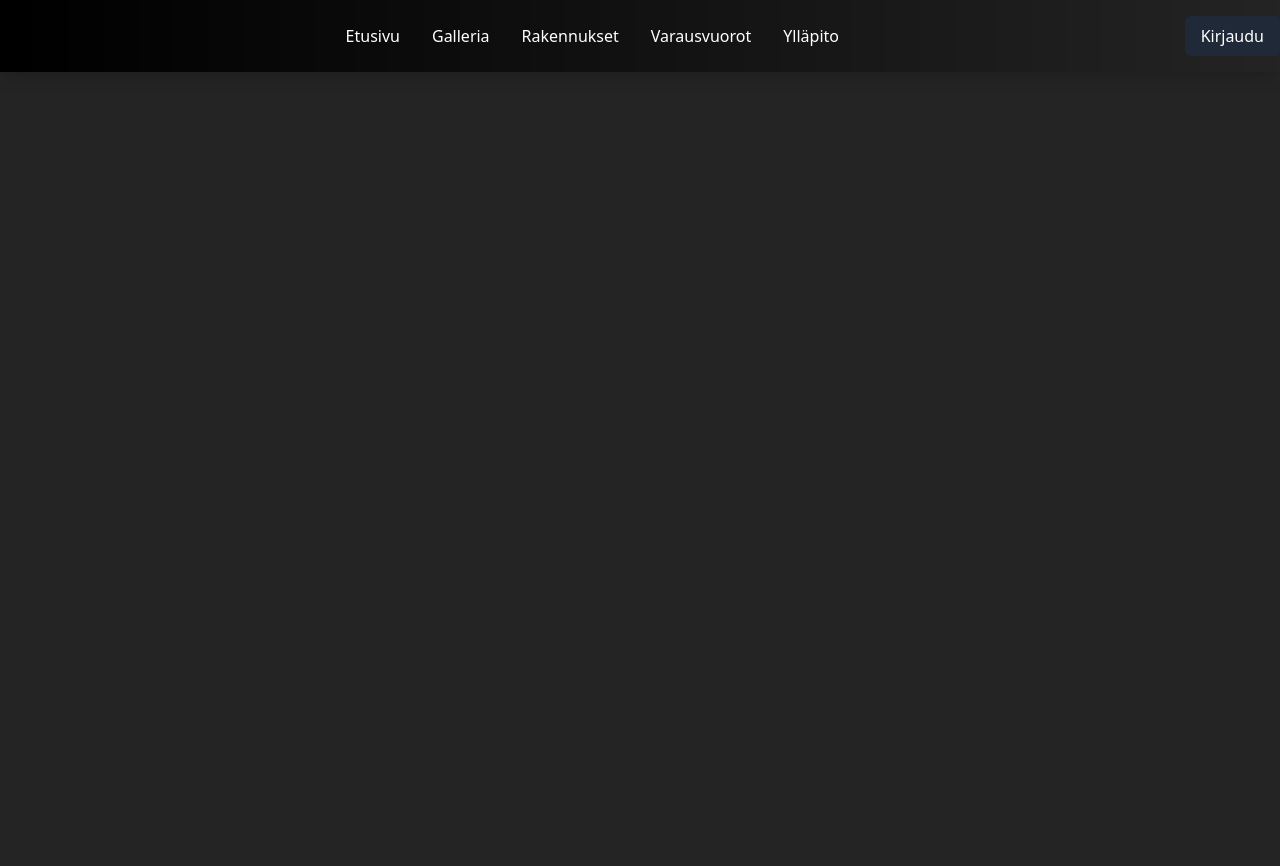
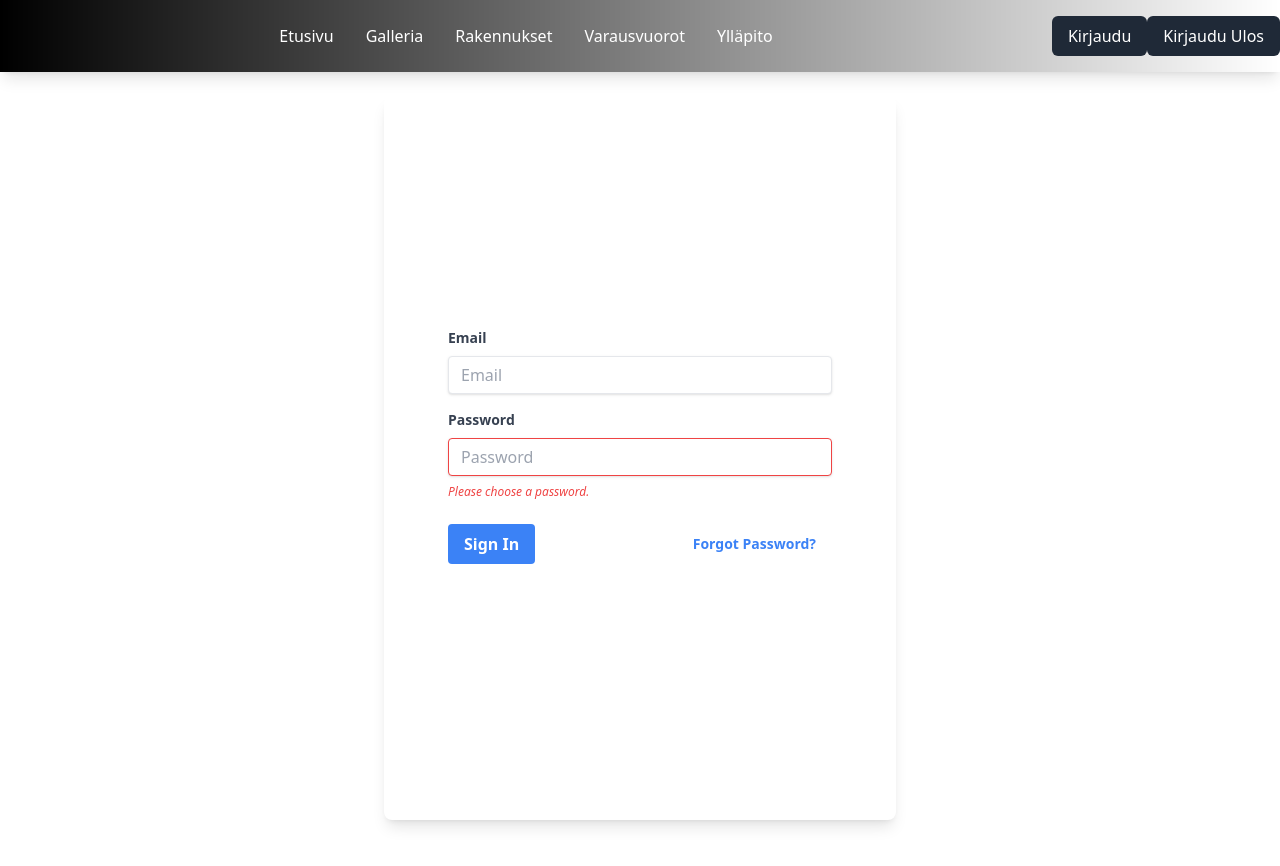
Before and after one commit to Petrikur/kukkari, a React (Vite) app: page /auth in a window 1280 px wide. Shown: the top 866 px of the page. Before the commit the page ends 800 px from the top, so only its background shows below. Built offline with nearby package versions, Linux system fonts and the light colour scheme.

Commit message:
login page + fix nav

```diff
--- a/package.json
+++ b/package.json
@@ -9,6 +9,7 @@
     "preview": "vite preview"
   },
   "dependencies": {
+    "axios": "^1.3.4",
     "react": "^18.2.0",
     "react-dom": "^18.2.0",
     "react-router-dom": "^6.10.0"
--- a/src/App.jsx
+++ b/src/App.jsx
@@ -1,9 +1,11 @@
 import { useState } from "react";
+import React from "react"
 import "./App.css";
 import Navbar from "./components/NavBar/Navbar";
 import Mobilemenu from "./components/NavBar/Mobilemenu";
-
-import { BrowserRouter as Router, Routes } from "react-router-dom";
+import LandingPage from "./pages/landingPage";
+import { BrowserRouter as Router, Routes, Route } from "react-router-dom";
+import Auth from "./pages/auth"
 
 function App() {
   const [isOpen, setIsOpen] = useState(false);
@@ -11,12 +13,19 @@ function App() {
     setIsOpen(!isOpen);
   };
 
+  let routes = (
+    <React.Fragment>
+      <Route path="/auth" element={<Auth />}></Route>
+      <Route path="/" element={<LandingPage />}></Route>
+    </React.Fragment>
+  );
+
   return (
-    <div className="app bg-black">
+    <div className="app">
       <Router>
         <Mobilemenu toggle={toggle} isOpen={isOpen} />
         <Navbar toggle={toggle} />
-        <Routes></Routes>
+        <Routes>{routes}</Routes>
       </Router>
     </div>
   );
--- a/src/components/NavBar/Mobilemenu.jsx
+++ b/src/components/NavBar/Mobilemenu.jsx
@@ -1,22 +1,22 @@
-
-import React, { useContext } from "react";
+import React, { useContext, useEffect } from "react";
 import { Link } from "react-router-dom";
 
-const mobilemenu = ({ isOpen, toggle }) => {
+const Mobilemenu = ({ isOpen, toggle }) => {
   const mobilemenuLinks = [
     { to: "/", label: "Etusivu" },
-    { to: "galleria", label: "Galleria" },
-    { to: "rakennukset", label: "Rakennukset" },
-    { to: "varausvuorot", label: "Varausvuorot" },
-    { to: "yllapito", label: "Ylläpito" },
+    { to: "gallery", label: "Galleria" },
+    { to: "buildings", label: "Rakennukset" },
+    { to: "reservations", label: "Varausvuorot" },
+    { to: "maintenance", label: "Ylläpito" },
+    { to: "auth", label: "Kirjaudu" },
   ];
 
   return (
     <>
       <div
-        className={`fixed z-50 w-full h-full items-center bg-gray-800 top-0 left-0 transition duration-300 ease-in-out opacity-0 ${
-          isOpen ? "opacity-100 top-0 hidden" : "top-full"
-        }"${isOpen ? "" : "hidden"}`}
+        className={`fixed w-full h-full items-center bg-gray-800 top-0 left-0 transition duration-300 ease-in-out opacity-0 ${
+          isOpen ? "" : "hidden"
+        } ${isOpen ? "opacity-100 top-0 " : "top-full"}"`}
       >
         {isOpen && (
           <div className="p-4 w-full my-20 items-center justify-center ">
@@ -35,7 +35,10 @@ const mobilemenu = ({ isOpen, toggle }) => {
               ))}
             </ul>
             <div className="px-9 items-center flex justify-center ">
-              <Link to= "/auth" className="px-4 py-2 my-4 font-bold text-white bg-green-600 rounded-md hover:bg-green-700">
+              <Link
+                to="/auth"
+                className="px-4 py-2 my-4 font-bold text-white bg-green-600 rounded-md hover:bg-green-700"
+              >
                 Kirjaudu
               </Link>
             </div>
@@ -52,4 +55,4 @@ const mobilemenu = ({ isOpen, toggle }) => {
   );
 };
 
-export default mobilemenu;
+export default Mobilemenu;
--- a/src/components/NavBar/Navbar.jsx
+++ b/src/components/NavBar/Navbar.jsx
@@ -24,7 +24,7 @@ export function HumbleiconsBars(props) {
 
 const Navbar = ({ toggle }) => {
   return (
-    <nav className="shadow-lg fixed top-0 left-0 w-full z-50 bg-gradient-to-r from-black to-cool-gray-800">
+    <nav className="shadow-lg fixed top-0 left-0 w-full bg-gradient-to-r from-black to-cool-gray-800 z-999">
       <div className="container mx-auto px-6 md:px-0 py-4 flex justify-between items-center">
         <div className="flex items-center">
           <button
@@ -42,16 +42,16 @@ const Navbar = ({ toggle }) => {
             </li>
             <>
               <li>
-                <Link to="/galleria">Galleria</Link>
+                <Link to="/gallery">Galleria</Link>
               </li>
               <li>
-                <Link to="/rakennukset">Rakennukset</Link>
+                <Link to="/buildings">Rakennukset</Link>
               </li>
               <li>
-                <Link to="/varausvuorot">Varausvuorot</Link>
+                <Link to="/reservations">Varausvuorot</Link>
               </li>
               <li>
-                <Link to="/yllapito">Ylläpito</Link>
+                <Link to="/maintenance">Ylläpito</Link>
               </li>
             </>
           </ul>
@@ -64,12 +64,12 @@ const Navbar = ({ toggle }) => {
             Kirjaudu
           </Link>
 
-          {/* <button
+          <button
             type="button"
             className="inline-block bg-gray-800 text-white py-2 px-4 rounded-md transition-colors duration-300 hover:bg-gray-900"
           >
             Kirjaudu Ulos
-          </button> */}
+          </button>
         </div>
       </div>
     </nav>
--- a/src/index.css
+++ b/src/index.css
@@ -15,7 +15,7 @@
   font-weight: 400;
   color-scheme: light dark;
   color: rgba(255, 255, 255, 0.87); */
-  background-color: #242424;
+  /* background-color: #414040; */
   /* font-synthesis: none;
   text-rendering: optimizeLegibility;
   -webkit-font-smoothing: antialiased;
--- /dev/null
+++ b/src/pages/auth.jsx
@@ -0,0 +1,74 @@
+import React, { useState, useContext } from "react";
+import axios from "axios";
+import { Link } from "react-router-dom";
+
+const Auth = () => {
+
+  const [password, setPassword] = useState("");
+  const [email, setEmail] = useState("");
+
+  const handleEmailChange = (e) => {
+    console.log(e.target.value)
+    setEmail(e.target.value);
+  };
+
+  const handlePasswordChange = (e) => {
+    console.log(e.target.value)
+    setPassword(e.target.value);
+  };
+
+
+  const handleSubmit = (e) => {
+
+    e.preventDefault();
+    // handle login logic
+  };
+  return (
+    <div className="mx-auto max-w-lg p-8 bg-white shadow-lg rounded-lg py-52 my-24 z-50 ">
+      <form onSubmit={handleSubmit} className="bg-white rounded px-8 pt-6 pb-8 mb-4 ">
+        <div className="mb-4">
+          <label className="block text-gray-700 text-sm font-bold mb-2" htmlFor="email">
+            Email
+          </label>
+          <input
+            className="shadow appearance-none border rounded w-full py-2 px-3 text-gray-700 leading-tight focus:outline-none focus:shadow-outline"
+            id="email"
+            type="email"
+            placeholder="Email"
+            value={email}
+            onChange={handleEmailChange}
+            required
+          />
+        </div>
+        <div className="mb-6">
+          <label className="block text-gray-700 text-sm font-bold mb-2" htmlFor="password">
+            Password
+          </label>
+          <input
+            className="shadow appearance-none border border-red-500 rounded w-full py-2 px-3 text-gray-700 leading-tight focus:outline-none focus:shadow-outline"
+            id="password"
+            type="password"
+            placeholder="Password"
+            value={password}
+            onChange={handlePasswordChange}
+            required
+          />
+          <p className="text-red-500 text-xs italic mt-2">Please choose a password.</p>
+        </div>
+        <div className="flex items-center justify-between">
+          <button
+            className="bg-blue-500 hover:bg-blue-700 text-white font-bold py-2 px-4 rounded focus:outline-none focus:shadow-outline"
+            type="submit"
+          >
+            Sign In
+          </button>
+          <a className="inline-block align-baseline font-bold text-sm text-blue-500 hover:text-blue-800" href="#">
+            Forgot Password?
+          </a>
+        </div>
+      </form>
+    </div>
+  );
+};
+
+export default Auth;
--- /dev/null
+++ b/src/pages/landingPage.jsx
@@ -0,0 +1,18 @@
+import React from "react";
+
+const LandingPage = () => {
+  return (
+    <>
+      <header>
+        <div className="py-48">
+          <h1> </h1>
+          <p></p>
+
+          <button>READ MORE</button>
+        </div>
+      </header>
+    </>
+  );
+};
+
+export default LandingPage;
```
Also changed, not shown: 1 other file (tests, documents, lock files or other folders).
